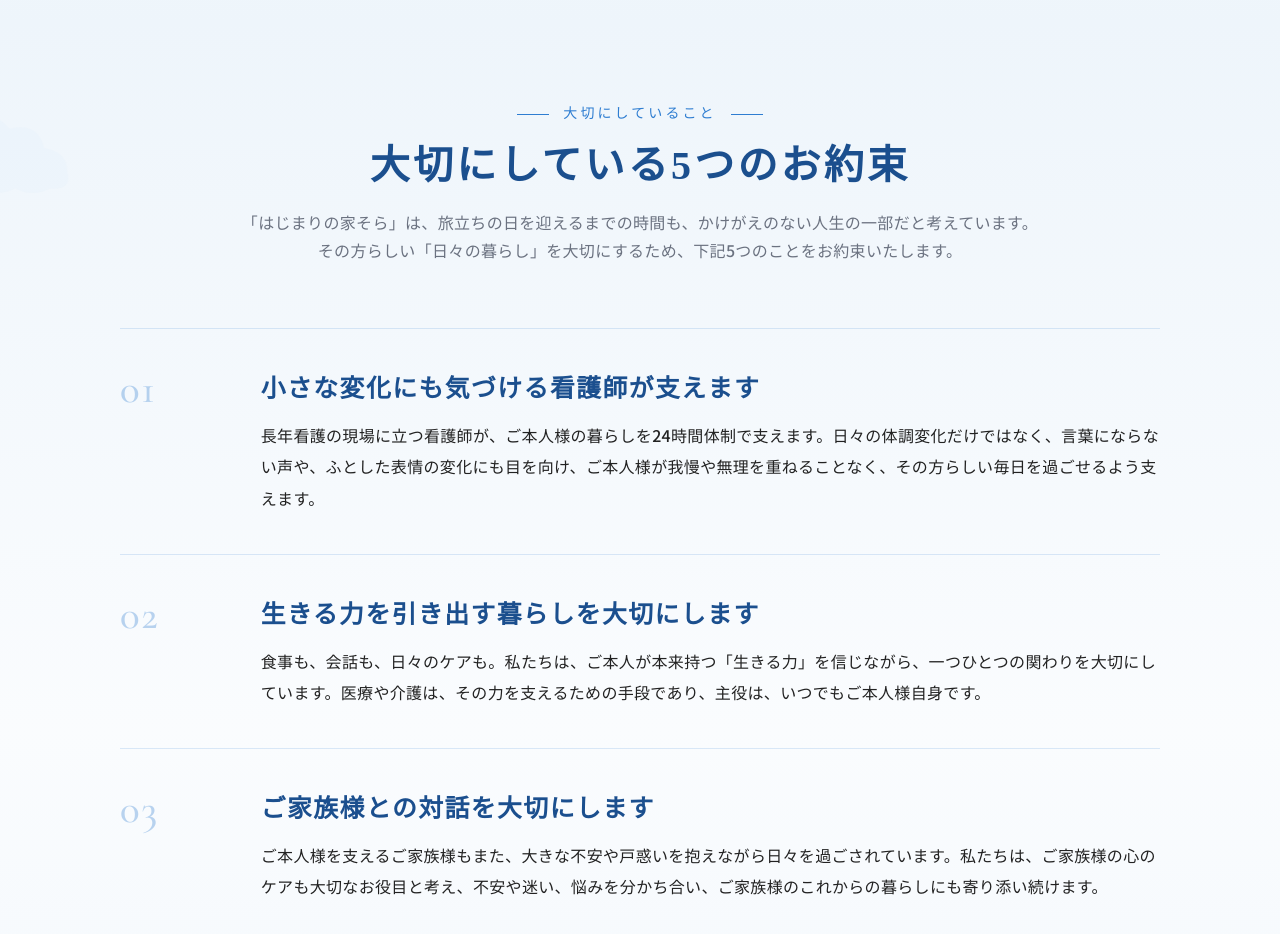
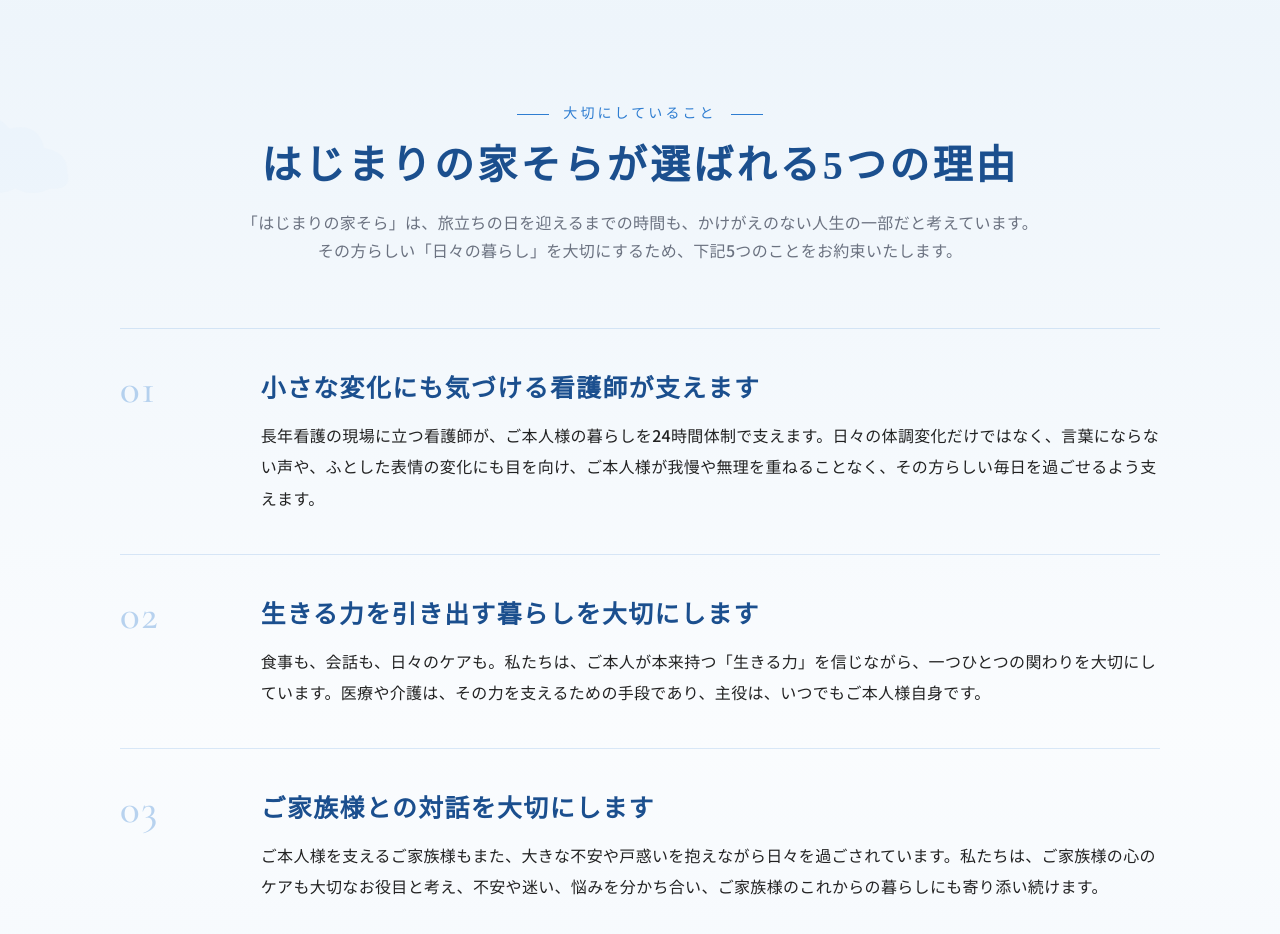
Before and after one commit to tsumura-175/sora, a plain HTML site: page index.html in a window 1280 px wide. Shown: the part 1460-2394 px from the top of the page. Drawn offline with nearby package versions, Linux system fonts and the light colour scheme.

Commit message:
content: update promises section heading

```diff
--- a/index.html
+++ b/index.html
@@ -284,7 +284,7 @@
   </div>
 </section>
 
-<!-- ====================== ⑤ Promises（大切にしている5つのお約束） ====================== -->
+<!-- ====================== ⑤ Promises（はじまりの家そらが選ばれる5つの理由） ====================== -->
 <section class="promises reveal" id="promises">
   <div class="bg-decor" aria-hidden="true">
     <svg class="bg-decor__cloud bg-decor__cloud--sm bg-decor__cloud--tl" viewBox="0 0 200 80"><use href="./images/icons.svg#icon-cloud" fill="rgba(74,158,232,0.16)"/></svg>
@@ -293,14 +293,14 @@
   <div class="promises__inner">
     <header class="section-head">
       <p class="en-sub reveal-sub">大切にしていること</p>
-      <h2 class="section-title">大切にしている5つのお約束</h2>
+      <h2 class="section-title">はじまりの家そらが選ばれる5つの理由</h2>
       <p class="section-lead">
         「はじまりの家そら」は、旅立ちの日を迎えるまでの時間も、かけがえのない人生の一部だと考えています。<br>
         その方らしい「日々の暮らし」を大切にするため、下記5つのことをお約束いたします。
       </p>
     </header>
 
-    <ol class="promises__list" aria-label="大切にしている5つのお約束">
+    <ol class="promises__list" aria-label="はじまりの家そらが選ばれる5つの理由">
       <li class="promises__item">
         <span class="promises__num" aria-hidden="true">01</span>
         <div class="promises__body">
```
